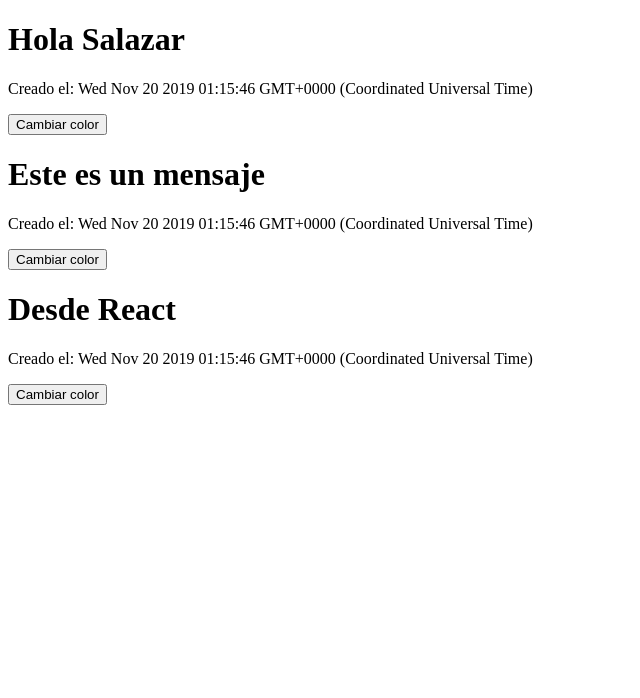
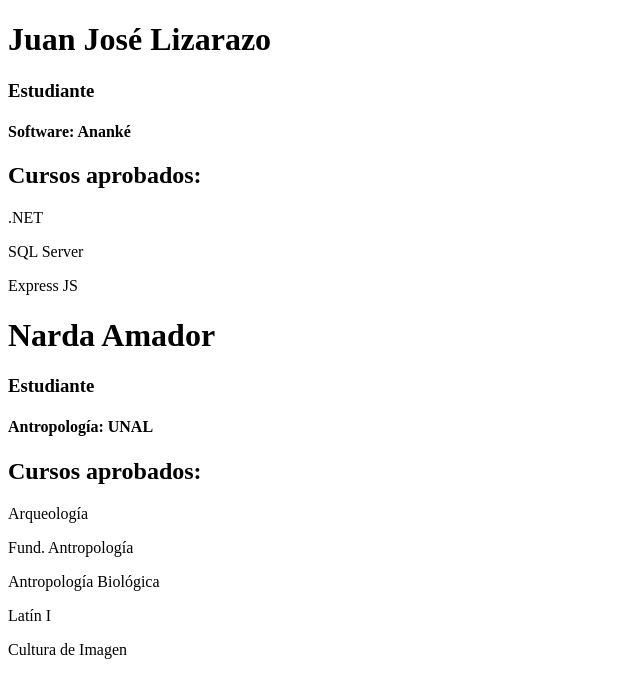
Before and after one commit to ananke-salazar/curso-react, a React (Create React App) app: page / in a window 1280 px wide. Shown: the top 698 px of the page, without its empty margins (0-640 px from the left). Built offline with nearby package versions, Linux system fonts and the light colour scheme.

Commit message:
Se implementa ejemplo de array con html

```diff
--- a/src/App.js
+++ b/src/App.js
@@ -1,13 +1,29 @@
 import React, { Component } from 'react';
-import Titulo from './Titulo';
+import InfoDePersona from './InfoDePersona';
 
 class App extends Component {
   render() {
+
+    let miPersona = {
+      nombre: "Juan José Lizarazo",
+      rol: "Estudiante",
+      descripcion: "Software: Ananké",
+      listaDeCursosAprobados: [".NET", "SQL Server", "Express JS"]
+    };
+
+    let miOtraPersona = {
+      nombre: "Narda Amador",
+      rol: "Estudiante",
+      descripcion: "Antropología: UNAL",
+      listaDeCursosAprobados: ["Arqueología", "Fund. Antropología", "Antropología Biológica",
+        "Latín I", "Cultura de Imagen"]
+    };
+
+
     return (
       <div>
-        <Titulo Contenido="Hola Salazar"></Titulo>
-        <Titulo Contenido="Este es un mensaje"></Titulo>
-        <Titulo Contenido="Desde React"></Titulo>
+        <InfoDePersona persona={miPersona}></InfoDePersona>
+        <InfoDePersona persona={miOtraPersona}></InfoDePersona>
       </div>
     );
   }
--- /dev/null
+++ b/src/InfoDePersona.js
@@ -0,0 +1,36 @@
+import React, { Component } from 'react';
+
+class InfoDePersona extends Component {
+
+    constructor() {
+        super();
+
+        this.state = {
+            colorDelTexto: "black"
+        }
+    }
+
+    render() {
+
+        let miArrayDeCursosEnHTML = [];
+        for (let i = 0; i < this.props.persona.listaDeCursosAprobados.length; i++) {
+            miArrayDeCursosEnHTML
+                .push(<p>
+                    {this.props.persona.listaDeCursosAprobados[i]}
+                </p>);
+        }
+
+
+        return (
+            <div>
+                <h1>{this.props.persona.nombre}</h1>
+                <h3>{this.props.persona.rol}</h3>
+                <h4>{this.props.persona.descripcion}</h4>
+                <h2>Cursos aprobados:</h2>
+                {miArrayDeCursosEnHTML}
+            </div>
+        );
+    }
+}
+
+export default InfoDePersona;
```
